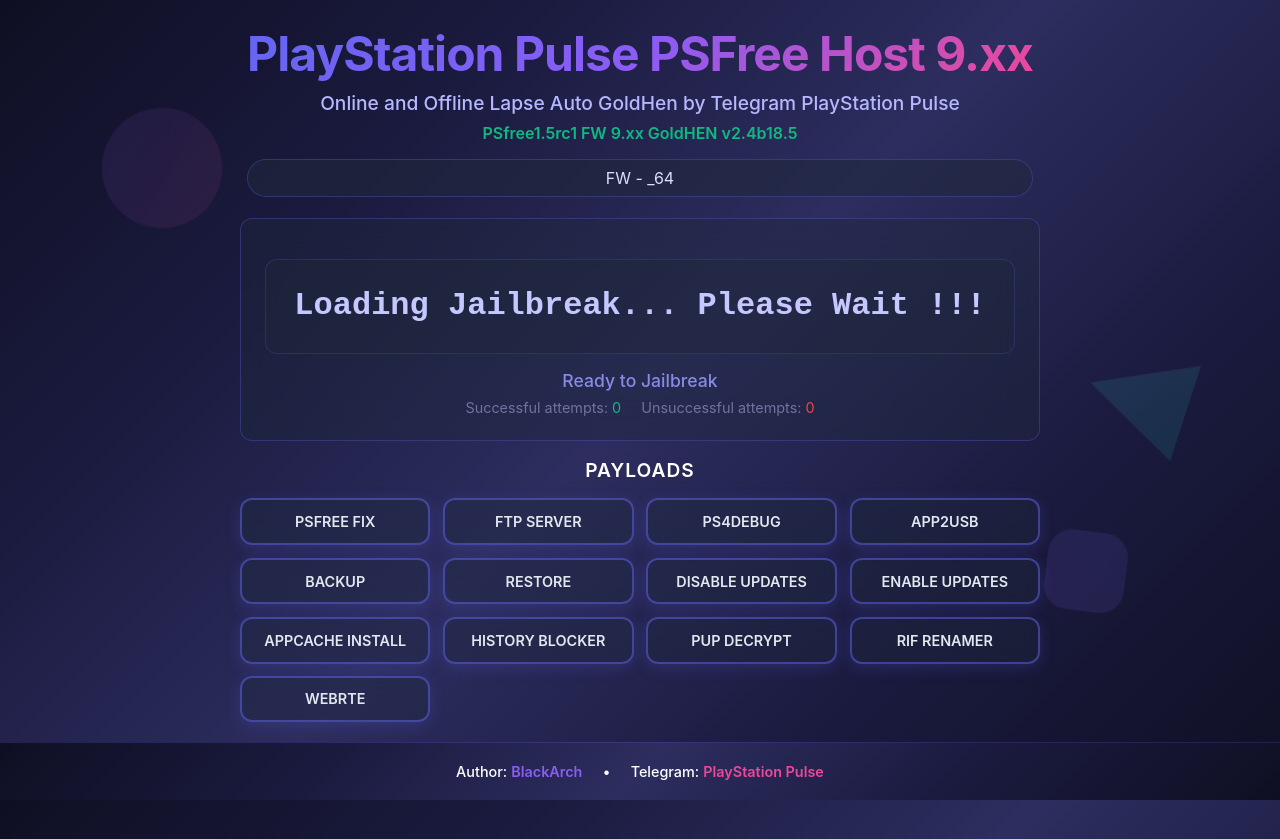
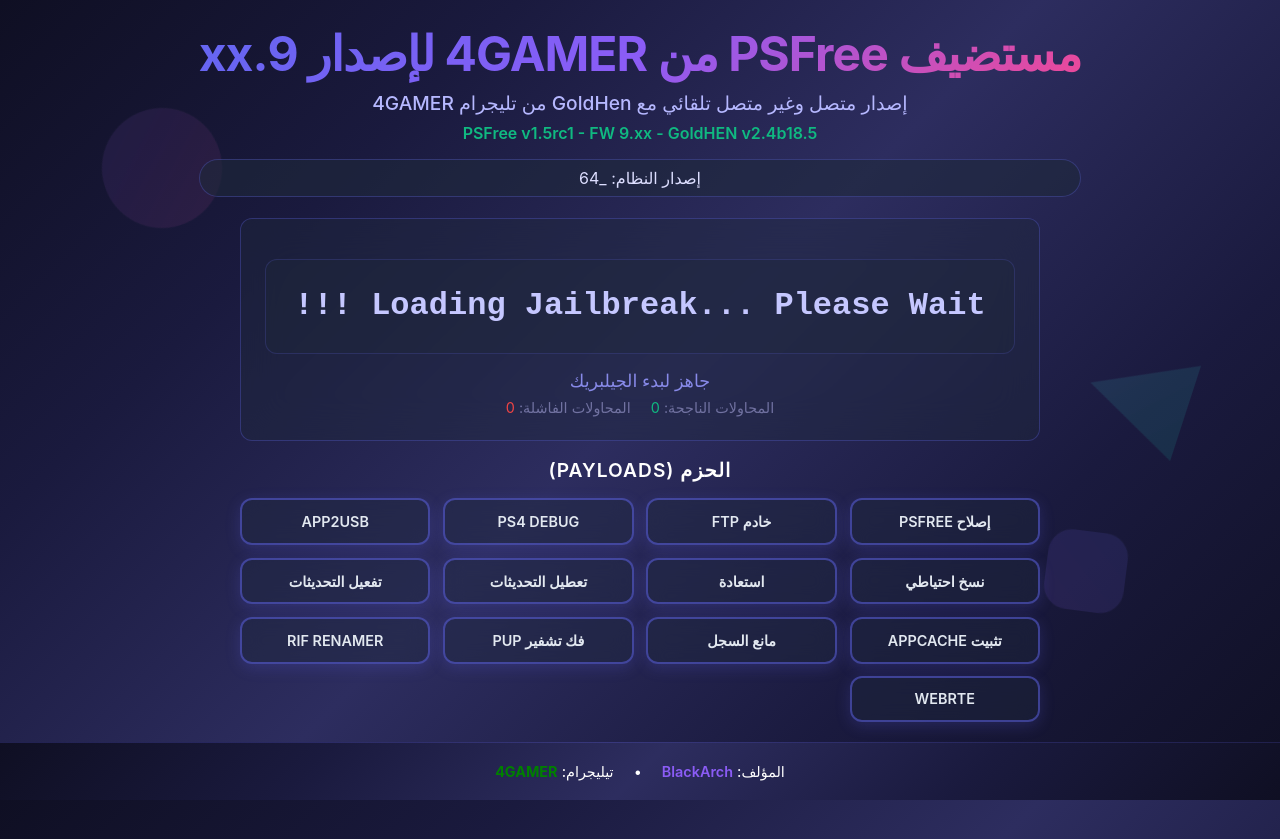
Before and after one commit to u81619/4WG, a plain HTML site: page index5.html in a window 1280 px wide. Drawn offline with Linux system fonts and the light colour scheme; a script that the page names is missing.

Commit message:
Add files via upload

```diff
--- a/index5.html
+++ b/index5.html
@@ -1,9 +1,9 @@
 <!DOCTYPE html>
-<html>
+<html lang="ar" dir="rtl">
 <head>
     <meta charset="UTF-8">
     <meta name="viewport" content="width=device-width, initial-scale=1.0">
-    <title>PlayStation Pulse PSFree Host 9.xx</title>
+    <title>مستضيف PSFree من 4GAMER لإصدار 9.xx</title>
 <style>
 * {
             margin: 0;
@@ -295,11 +295,7 @@
             }
         }
 </style>
-<script>
-        if (window.applicationCache.status=='0') {
-        window.location.replace("cache5.html");
-    }
-</script>
+
 <script defer src="payloads.js"></script>
 <script defer src="loader5.js"></script>
 <script type="module" src="alert5.js"></script>
@@ -313,121 +309,54 @@
 
     <div class="container">
         <div class="header-section">
-            <h1 class="main-title">PlayStation Pulse PSFree Host 9.xx</h1>
-            <p class="subtitle">Online and Offline Lapse Auto GoldHen by Telegram PlayStation Pulse</p>
-            <p class="version-info">PSfree1.5rc1 FW 9.xx GoldHEN v2.4b18.5</p>
-            <div class="fw-display">FW - <span id="PS4fw"></span></div>
+            <h1 class="main-title">مستضيف PSFree من 4GAMER لإصدار 9.xx</h1>
+            <p class="subtitle">إصدار متصل وغير متصل تلقائي مع GoldHen من تليجرام 4GAMER</p>
+            <p class="version-info">PSFree v1.5rc1 - FW 9.xx - GoldHEN v2.4b18.5</p>
+            <div class="fw-display">إصدار النظام: <span id="PS4fw"></span></div>
         </div>
 
         <div class="status-container">
-            <div id="notify" class="notification">
-                <div id="log"></div>
-            </div>
-            <div class="jailbreak-status" id="msgs2">Ready to Jailbreak</div>
-            <div style="margin-top: 0.5rem; font-size: 0.9rem; color: #7172a1;">
-                <span>Successful attempts: <span id="passCounter" style="color: #10b981;">0</span></span>
-                <span style="margin-left: 1rem;">Unsuccessful attempts: <span id="failCounter" style="color: #ef4444;">0</span></span>
+            <div id="notify" class="notification"><div id="log"></div></div>
+            <div class="jailbreak-status" id="msgs2">جاهز لبدء الجيلبريك</div>
+            <div style="margin-top:0.5rem;font-size:0.9rem;color:#7172a1;">
+                <span>المحاولات الناجحة: <span id="passCounter" style="color:#10b981;">0</span></span>
+                <span style="margin-right:1rem;">المحاولات الفاشلة: <span id="failCounter" style="color:#ef4444;">0</span></span>
             </div>
         </div>
 
         <div class="controls-section">
-
-
-            <div class="section-title">Payloads</div>
+            <div class="section-title">الحزم (Payloads)</div>
             <div class="buttons-grid">
-                <button onclick="load_PSFreeFix()"
-                        onMouseOver="document.getElementById('msgs2').innerHTML='PSFree Fix - Fixes PS4 PSFree exploit issues'"
-                        onmouseout="document.getElementById('msgs2').innerHTML='Ready to Jailbreak'">
-                    PSFree Fix
-                </button>
-
-                <button onclick="load_ftp()"
-                        onMouseOver="document.getElementById('msgs2').innerHTML='FTP Server - Start FTP server for file access'"
-                        onmouseout="document.getElementById('msgs2').innerHTML='Ready to Jailbreak'">
-                    FTP Server
-                </button>
-
-                <button onclick="load_ps4debug()"
-                        onMouseOver="document.getElementById('msgs2').innerHTML='PS4Debug - Enable debugging features'"
-                        onmouseout="document.getElementById('msgs2').innerHTML='Ready to Jailbreak'">
-                    PS4Debug
-                </button>
-
-                <button onclick="load_app2usb()"
-                        onMouseOver="document.getElementById('msgs2').innerHTML='App2USB - Transfer applications to USB storage'"
-                        onmouseout="document.getElementById('msgs2').innerHTML='Ready to Jailbreak'">
-                    App2USB
-                </button>
-
-                <button onclick="load_backup()"
-                        onMouseOver="document.getElementById('msgs2').innerHTML='Backup - Backup system data to USB'"
-                        onmouseout="document.getElementById('msgs2').innerHTML='Ready to Jailbreak'">
-                    Backup
-                </button>
-
-                <button onclick="load_restore()"
-                        onMouseOver="document.getElementById('msgs2').innerHTML='Restore - Restore system data from USB'"
-                        onmouseout="document.getElementById('msgs2').innerHTML='Ready to Jailbreak'">
-                    Restore
-                </button>
-
-                <button onclick="load_disable_updates()"
-                        onMouseOver="document.getElementById('msgs2').innerHTML='Disable Updates - Block system updates'"
-                        onmouseout="document.getElementById('msgs2').innerHTML='Ready to Jailbreak'">
-                    Disable Updates
-                </button>
-
-                <button onclick="load_enable_updates()"
-                        onMouseOver="document.getElementById('msgs2').innerHTML='Enable Updates - Allow system updates'"
-                        onmouseout="document.getElementById('msgs2').innerHTML='Ready to Jailbreak'">
-                    Enable Updates
-                </button>
-
-                <button onclick="load_appcache_install()"
-                        onMouseOver="document.getElementById('msgs2').innerHTML='AppCache Install - Install application cache'"
-                        onmouseout="document.getElementById('msgs2').innerHTML='Ready to Jailbreak'">
-                    AppCache Install
-                </button>
-
-                <button onclick="load_history_blocker()"
-                        onMouseOver="document.getElementById('msgs2').innerHTML='History Blocker - Block browser history tracking'"
-                        onmouseout="document.getElementById('msgs2').innerHTML='Ready to Jailbreak'">
-                    History Blocker
-                </button>
-
-                <button onclick="load_pup_decrypt()"
-                        onMouseOver="document.getElementById('msgs2').innerHTML='PUP Decrypt - Decrypt PS4 update files'"
-                        onmouseout="document.getElementById('msgs2').innerHTML='Ready to Jailbreak'">
-                    PUP Decrypt
-                </button>
-
-                <button onclick="load_rif_renamer()"
-                        onMouseOver="document.getElementById('msgs2').innerHTML='RIF Renamer - Manage license files'"
-                        onmouseout="document.getElementById('msgs2').innerHTML='Ready to Jailbreak'">
-                    RIF Renamer
-                </button>
-
-                <button onclick="load_webrte()"
-                        onMouseOver="document.getElementById('msgs2').innerHTML='WebRTE - Real-time editing features'"
-                        onmouseout="document.getElementById('msgs2').innerHTML='Ready to Jailbreak'">
-                    WebRTE
-                </button>
+                <button onclick="load_PSFreeFix()" onmouseover="document.getElementById('msgs2').innerHTML='إصلاح PSFree - تصحيح مشاكل الجيلبريك'" onmouseout="document.getElementById('msgs2').innerHTML='جاهز لبدء الجيلبريك'">إصلاح PSFree</button>
+                <button onclick="load_ftp()" onmouseover="document.getElementById('msgs2').innerHTML='خادم FTP - للوصول إلى ملفات النظام'" onmouseout="document.getElementById('msgs2').innerHTML='جاهز لبدء الجيلبريك'">خادم FTP</button>
+                <button onclick="load_ps4debug()" onmouseover="document.getElementById('msgs2').innerHTML='تصحيح النظام - تفعيل وضع Debug'" onmouseout="document.getElementById('msgs2').innerHTML='جاهز لبدء الجيلبريك'">PS4 Debug</button>
+                <button onclick="load_app2usb()" onmouseover="document.getElementById('msgs2').innerHTML='App2USB - نقل التطبيقات إلى USB'" onmouseout="document.getElementById('msgs2').innerHTML='جاهز لبدء الجيلبريك'">App2USB</button>
+                <button onclick="load_backup()" onmouseover="document.getElementById('msgs2').innerHTML='Backup - نسخ احتياطي للبيانات'" onmouseout="document.getElementById('msgs2').innerHTML='جاهز لبدء الجيلبريك'">نسخ احتياطي</button>
+                <button onclick="load_restore()" onmouseover="document.getElementById('msgs2').innerHTML='Restore - استعادة البيانات من USB'" onmouseout="document.getElementById('msgs2').innerHTML='جاهز لبدء الجيلبريك'">استعادة</button>
+                <button onclick="load_disable_updates()" onmouseover="document.getElementById('msgs2').innerHTML='تعطيل التحديثات - لمنع تحديث النظام'" onmouseout="document.getElementById('msgs2').innerHTML='جاهز لبدء الجيلبريك'">تعطيل التحديثات</button>
+                <button onclick="load_enable_updates()" onmouseover="document.getElementById('msgs2').innerHTML='تفعيل التحديثات - للسماح بتحديث النظام'" onmouseout="document.getElementById('msgs2').innerHTML='جاهز لبدء الجيلبريك'">تفعيل التحديثات</button>
+                <button onclick="load_appcache_install()" onmouseover="document.getElementById('msgs2').innerHTML='AppCache Install - تثبيت ذاكرة التطبيق'" onmouseout="document.getElementById('msgs2').innerHTML='جاهز لبدء الجيلبريك'">تثبيت AppCache</button>
+                <button onclick="load_history_blocker()" onmouseover="document.getElementById('msgs2').innerHTML='History Blocker - منع سجل التصفح'" onmouseout="document.getElementById('msgs2').innerHTML='جاهز لبدء الجيلبريك'">مانع السجل</button>
+                <button onclick="load_pup_decrypt()" onmouseover="document.getElementById('msgs2').innerHTML='PUP Decrypt - فك تشفير تحديثات النظام'" onmouseout="document.getElementById('msgs2').innerHTML='جاهز لبدء الجيلبريك'">فك تشفير PUP</button>
+                <button onclick="load_rif_renamer()" onmouseover="document.getElementById('msgs2').innerHTML='RIF Renamer - إدارة تراخيص الألعاب'" onmouseout="document.getElementById('msgs2').innerHTML='جاهز لبدء الجيلبريك'">RIF Renamer</button>
+                <button onclick="load_webrte()" onmouseover="document.getElementById('msgs2').innerHTML='WebRTE - تعديل مباشر في الألعاب'" onmouseout="document.getElementById('msgs2').innerHTML='جاهز لبدء الجيلبريك'">WebRTE</button>
             </div>
         </div>
     </div>
 
     <div class="credits">
-        <div class="credits-line">
-            <span class="credit-label">Author:</span>
+
+    <div class="credits">
+        <div class="credits-line" style="direction: rtl;">
+            <span class="credit-label">المؤلف:</span>
             <a href="https://t.me/sudoBlackArch" class="telegram-link">BlackArch</a>
             <span style="margin: 0 1rem;">•</span>
-            <span class="credit-label">Telegram:</span>
-            <a href="https://t.me/PlayStation_Pulse" class="credit-link">PlayStation Pulse</a>
+            <span class="credit-label">تيليجرام:</span>
+            <a href="https://t.me/C9_9M" class="credit-link" style="color: #008000; font-weight: 700;">4GAMER</a>
         </div>
     </div>
 
 <script>
-        // Firmware detection
     UA = navigator.userAgent.substring(navigator.userAgent.indexOf("6.72 (") + 28, navigator.userAgent.indexOf(") Apple"));
     if (UA == "layStation 4/9.00") UA = "9.00";
     if (UA == "layStation 4/9.03") UA = "9.03";
@@ -437,20 +366,14 @@
     if (UA == "layStation 4/9.60") UA = "9.60";
     if (UA == "layStation 4/99.99") UA = "99.99";
     if (UA != "9.00" && UA != "9.03" && UA != "9.04" && UA != "9.50" && UA != "9.51" && UA != "9.60" && UA != "99.99")
-            alert("This Is For PS4 FW9.xx Only!");
-        document.getElementById("PS4fw").innerHTML = "" + UA + "";
+        alert("هذا المستضيف مخصص فقط لأنظمة PS4 بإصدار 9.xx!");
+    document.getElementById("PS4fw").innerHTML = UA;
 
-        // Statistics initialization
-        if (localStorage.passcount == null || localStorage.passcount == undefined) localStorage.passcount = 0;
-        if (localStorage.failcount == null || localStorage.failcount == undefined) localStorage.failcount = 0;
+    if (localStorage.passcount == null) localStorage.passcount = 0;
+    if (localStorage.failcount == null) localStorage.failcount = 0;
 
-        // Update counters on page load
-        if (document.getElementById("passCounter")) {
     document.getElementById("passCounter").innerHTML = localStorage.passcount;
-        }
-        if (document.getElementById("failCounter")) {
     document.getElementById("failCounter").innerHTML = localStorage.failcount;
-        }
 </script>
 </body>
 </html>
```
Lines whose indentation alone changed are shown as unchanged.
